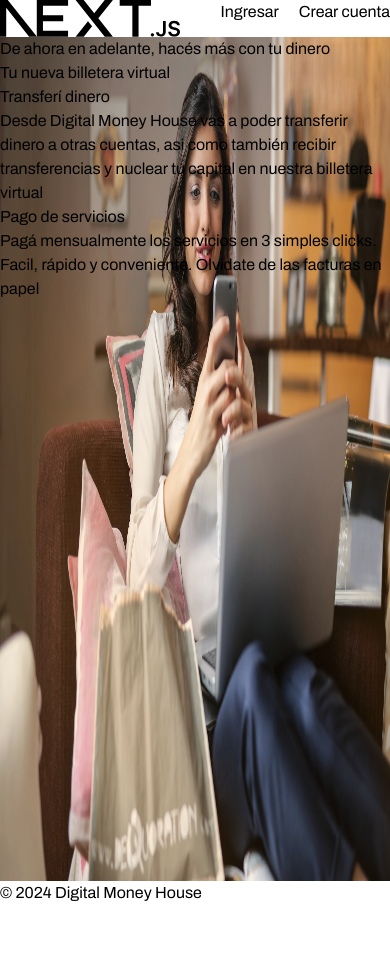
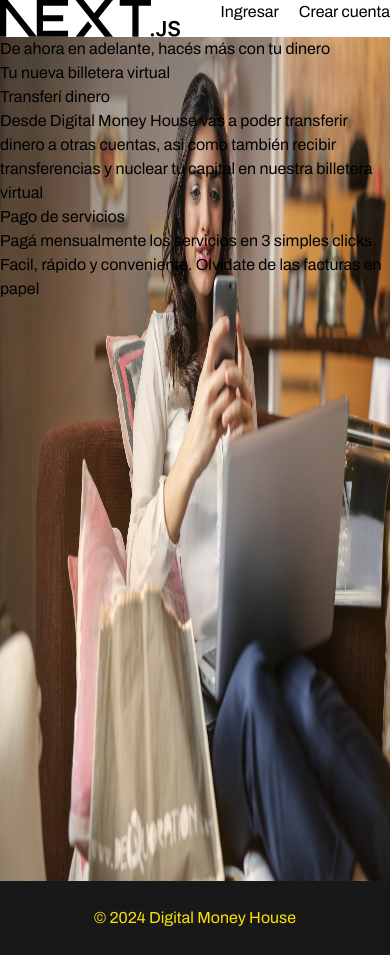
Before and after one commit to belen-dominguez/DH-CTD, a Next.js app in the folder digital-money-house/: page / in a window 390 px wide. Before the commit the page ends 905 px from the top, so only its background shows below. Built offline with nearby package versions, Linux system fonts and the light colour scheme.

Commit message:
added breakpoints to tailwind. configure footer

```diff
--- a/digital-money-house/src/app/components/footer/Footer.tsx
+++ b/digital-money-house/src/app/components/footer/Footer.tsx
@@ -1,5 +1,9 @@
 import React from "react";
 
 export const Footer = () => {
-  return <footer>© {new Date().getFullYear()} Digital Money House</footer>;
+  return (
+    <footer className="bg-colorBlack text-colorYellow flex justify-center lg:justify-start py-[25px] px-[20px]">
+      © {new Date().getFullYear()} Digital Money House
+    </footer>
+  );
 };
--- a/digital-money-house/tailwind.config.ts
+++ b/digital-money-house/tailwind.config.ts
@@ -7,6 +7,13 @@ export default {
     "./src/app/**/*.{js,ts,jsx,tsx,mdx}",
   ],
   theme: {
+    screens: {
+      sm: "480px",
+      md: "768px",
+      lg: "834px",
+      xl: "1240px",
+      xxl: "1440px",
+    },
     extend: {
       colors: {
         colorGrey: "#3A3A3A",
```
